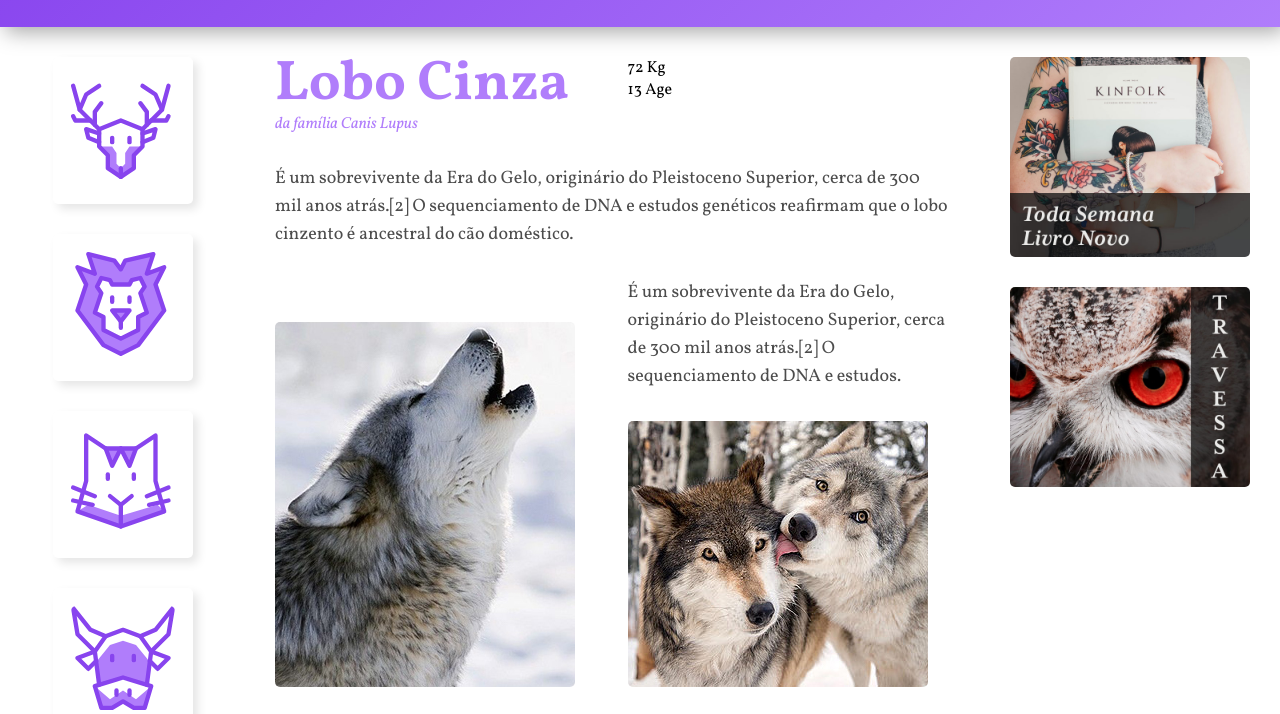
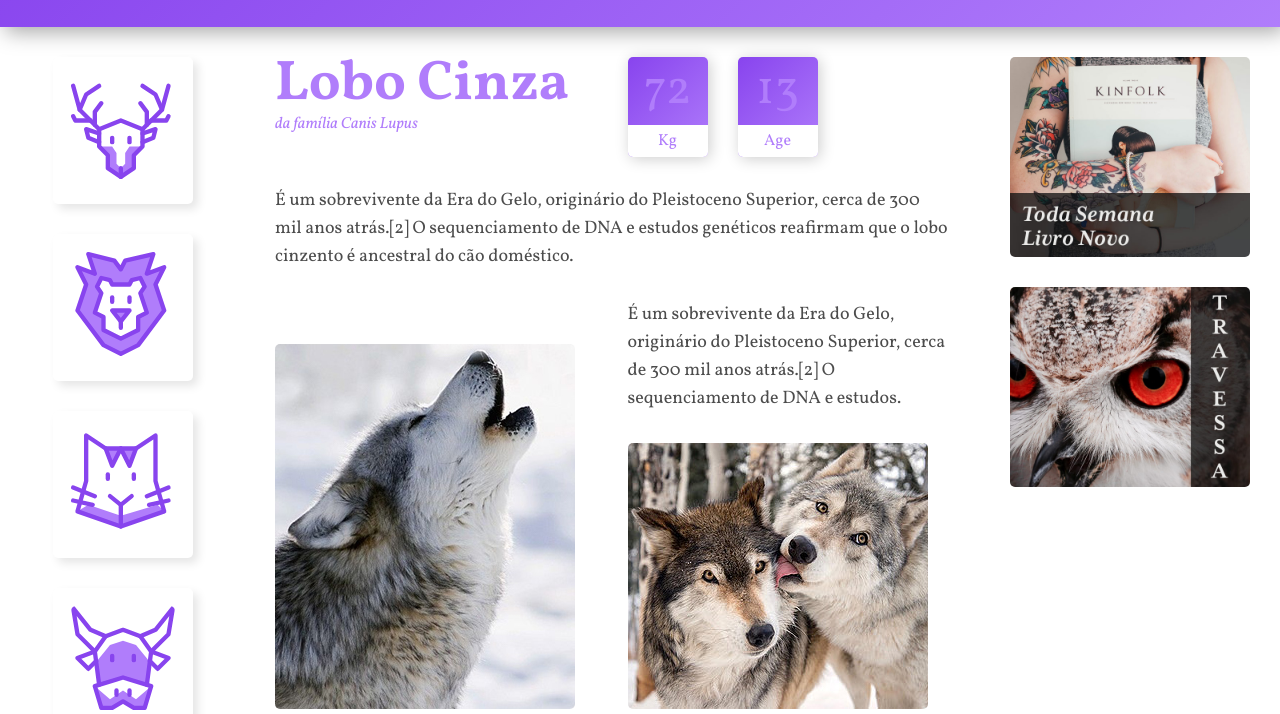
Before and after one commit to EduardoAguiarS/Wildbeast-projeto-css-grid-layout, a plain HTML site: page index.html in a window 1280 px wide. Shown: the part 82-796 px from the top of the page. Drawn offline with Linux system fonts and the light colour scheme.

Commit message:
caracteristicas finalizado

```diff
--- a/css/style.css
+++ b/css/style.css
@@ -145,7 +145,41 @@ p {
     font-style: italic;
 }
 
+/* caracteristicas */
+.caracteristicas {
+    display: flex;
+    align-items: flex-start;
+}
 
+.caracteristicas span {
+    display: block;
+}
+
+.caracteristicas > div {
+    width: 80px;
+    text-align: center;
+    background: linear-gradient(135deg, #8844ee, #b07dfb);
+    border-radius: 5px;
+    box-shadow: 2px 2px 15px rgba(0, 0, 0, 0.2);
+}
+
+.caracteristicas > div:first-child {
+    margin-right: 30px;
+}
+
+.numero {
+    color: #b07dfb;
+    font-size: 48px;
+    line-height: 1;
+    margin: 10px auto
+}
+
+.rotulo {
+    background: #fff;
+    border-radius: 0 0 5px 5px;
+    color: #b07dfb;
+    padding: 5px 0;
+}
 
 /* Anuncios */
 .anuncios {
--- a/index.html
+++ b/index.html
@@ -55,13 +55,13 @@
             <!-- Caracteristicas -->
             <div class="caracteristicas">
                 <!-- Peso -->
-                <div class="cara-item">
+                <div>
                     <span class="numero">72</span>
                     <span class="rotulo">Kg</span>
                 </div>
 
                 <!-- Idade -->
-                <div class="cara-item">
+                <div>
                     <span class="numero">13</span>
                     <span class="rotulo">Age</span>
                 </div>
```
